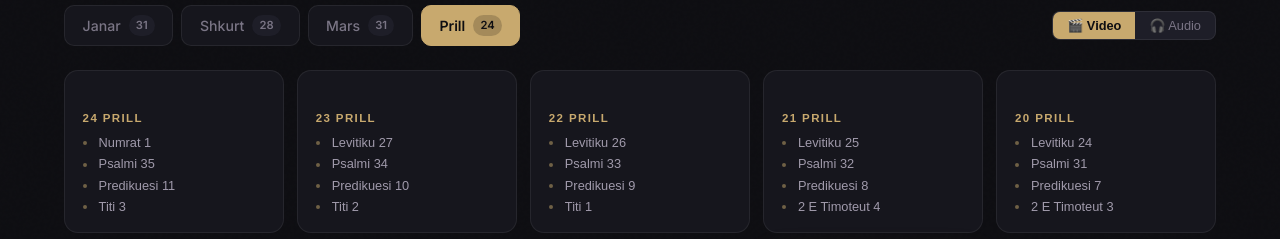
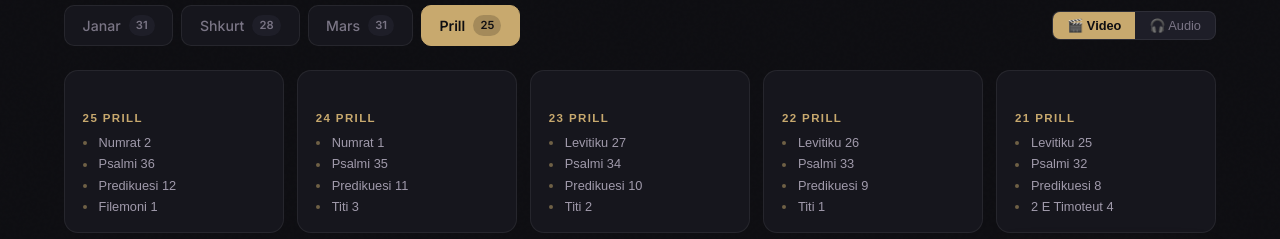
Before and after one commit to jeffandmeredith-max/bibla-shqip, a React (Vite) app: page / in a window 1280 px wide. Shown: the part 561-800 px from the top of the page. Built offline with nearby package versions, Linux system fonts and the light colour scheme.

Commit message:
chore: daily update 2026-04-25

```diff
--- a/src/data/april.js
+++ b/src/data/april.js
@@ -621,5 +621,28 @@ export const april = [
         "start": 720
       }
     ]
+  },
+  {
+    "day": 25,
+    "date": "25 Prill",
+    "videoId": "LANO5lt-ot8",
+    "readings": [
+      {
+        "title": "Numrat 2",
+        "start": 0
+      },
+      {
+        "title": "Psalmi 36",
+        "start": 285
+      },
+      {
+        "title": "Predikuesi 12",
+        "start": 369
+      },
+      {
+        "title": "Filemoni 1",
+        "start": 496
+      }
+    ]
   }
 ]
```
